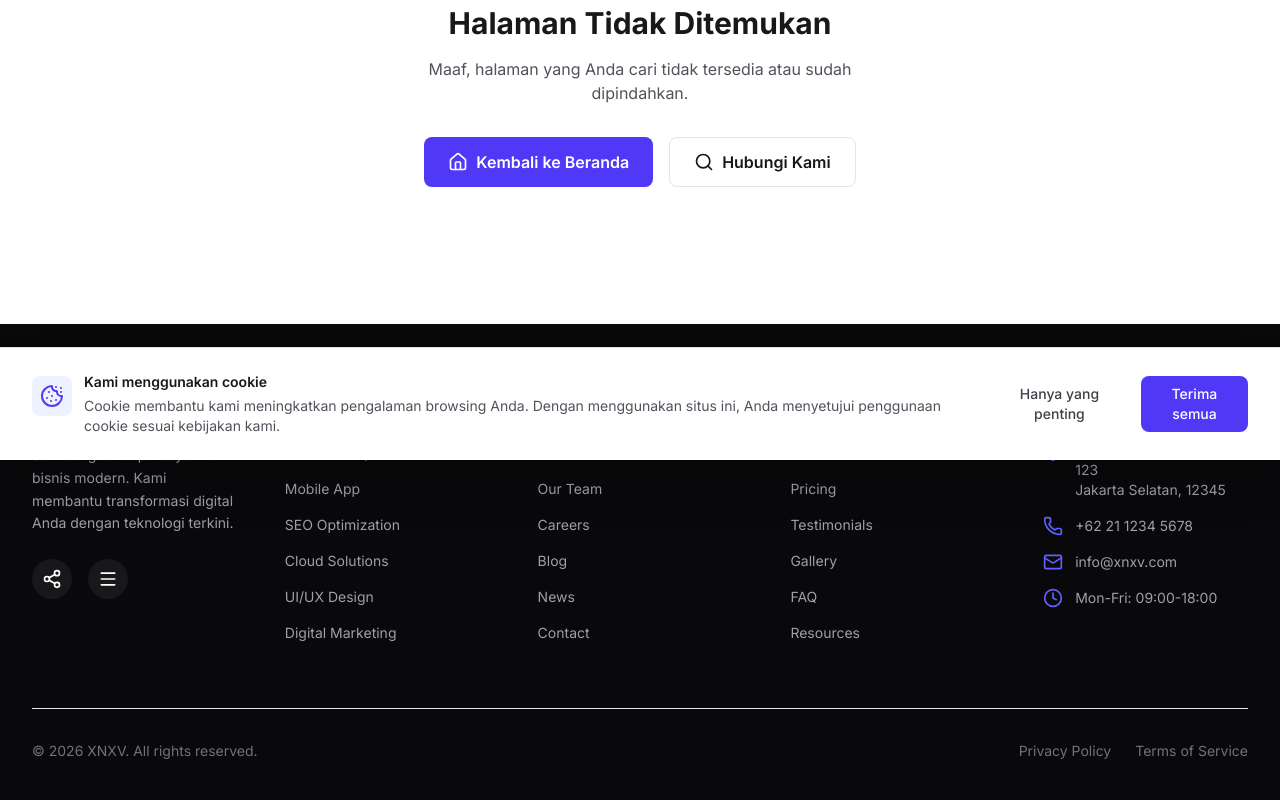
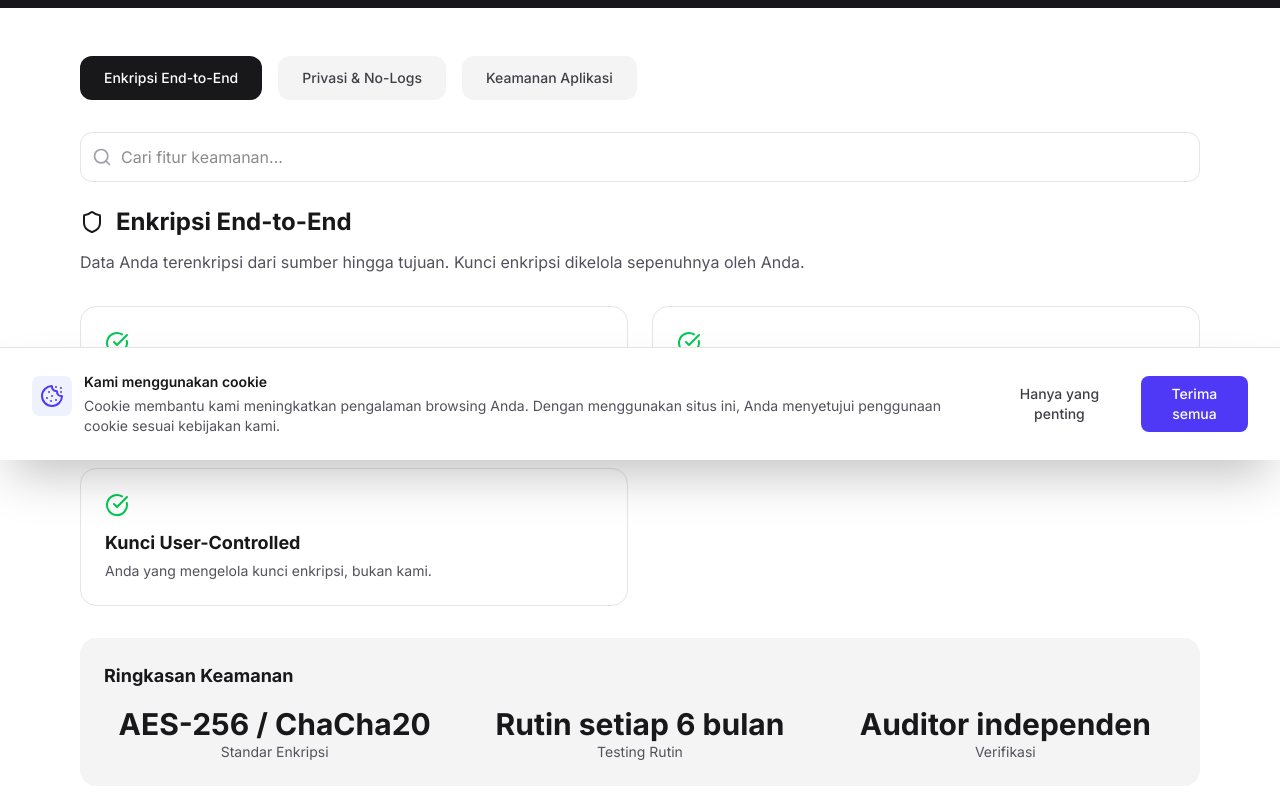
Before and after one commit to aryaapriawann-dev/XNXNV, a Next.js app: page /security in a window 1280 px wide. Before the commit this address had no page. Shown: the part 340-1140 px from the top of the page. Built offline with nearby package versions, Linux system fonts and the light colour scheme.

Commit message:
feat(security): add security hub page with pillar-based navigation

```diff
--- /dev/null
+++ b/src/app/security/page.tsx
@@ -0,0 +1,153 @@
+"use client";
+import { useMemo, useState } from "react";
+import Link from "next/link";
+import { Search, Shield, Lock, Monitor, Globe, ChevronRight, CheckCircle, AlertTriangle, Clock } from "lucide-react";
+
+const SECURITY_PILLARS = [
+  {
+    id: "1",
+    title: "Enkripsi End-to-End",
+    description: "Data Anda terenkripsi dari sumber hingga tujuan. Kunci enkripsi dikelola sepenuhnya oleh Anda.",
+    features: [
+      { name: "AES-256", desc: "Standar enkripsi tingkat militer untuk data tidak bergerak." },
+      { name: "ChaCha20-Poly1305", desc: "Enkripsi modern untuk koneksi real-time." },
+      { name: "Kunci User-Controlled", desc: "Anda yang mengelola kunci enkripsi, bukan kami." },
+    ],
+    stats: { standard: "AES-256 / ChaCha20", testing: "Rutin setiap 6 bulan", verifiedBy: "Auditor independen" },
+  },
+  {
+    id: "2",
+    title: "Privasi & No-Logs",
+    description: "Kami tidak menyimpan log aktivitas Anda. Privasi Anda adalah prioritas utama.",
+    features: [
+      { name: "No-Logs Policy", desc: "Tidak ada catatan aktivitas yang disimpan." },
+      { name: "RAM-Only Servers", desc: "Server yang melewati data hanya di memori sementara." },
+      { name: "Audit Berkala", desc: "Audit independen untuk memverifikasi compliance." },
+    ],
+    stats: { policy: "No-Logs Verified", auditFrequency: "2x setahun", complianceLevel: "SOC 2 Type II" },
+  },
+  {
+    id: "3",
+    title: "Keamanan Aplikasi",
+    description: "Aplikasi kami dibangun dengan keamanan sebagai fondasi utama dari awal.",
+    features: [
+      { name: "Autentikasi 2FA", desc: "Lapisan keamanan tambahan untuk akun Anda." },
+      { name: "Biometrik Support", desc: "Login menggunakan sidik jari atau face recognition." },
+      { name: "Session Management", desc: "Manajemen sesi yang ketat dengan timeout otomatis." },
+    ],
+    stats: { features: "3 lapisan keamanan", updates: "Bulanan", scope: "Windows, macOS, iOS, Android" },
+  },
+];
+
+export default function SecurityPage() {
+  const [q, setQ] = useState("");
+  const [selectedPillar, setSelectedPillar] = useState(0);
+
+  const filteredFeatures = useMemo(() => {
+    const pillar = SECURITY_PILLARS[selectedPillar];
+    const query = q.toLowerCase();
+    if (!query) return pillar.features;
+    return pillar.features.filter((f) =>
+      f.name.toLowerCase().includes(query) ||
+      f.desc.toLowerCase().includes(query)
+    );
+  }, [q, selectedPillar]);
+
+  return (
+    <div className="flex flex-col min-h-screen">
+      <section className="py-20 bg-zinc-900 text-white text-center">
+        <div className="max-w-4xl mx-auto px-4">
+          <p className="text-sm uppercase tracking-widest text-zinc-400 mb-3">Keamanan</p>
+          <h1 className="text-4xl sm:text-5xl font-bold mb-4">Pusat Keamanan</h1>
+          <p className="text-lg text-zinc-300">Transparansi penuh tentang praktik keamanan dan privasi kami.</p>
+        </div>
+      </section>
+
+      <section className="py-12 bg-white dark:bg-slate-950">
+        <div className="max-w-6xl mx-auto px-4">
+          <div className="flex flex-col sm:flex-row gap-4 mb-8">
+            {SECURITY_PILLARS.map((pillar, idx) => (
+              <button
+                key={pillar.id}
+                onClick={() => setSelectedPillar(idx)}
+                className={`px-6 py-3 rounded-xl text-sm font-medium transition-colors ${
+                  selectedPillar === idx
+                    ? "bg-zinc-900 text-white dark:bg-white dark:text-zinc-900"
+                    : "bg-zinc-100 text-zinc-700 dark:bg-slate-800 dark:text-zinc-300"
+                }`}
+              >
+                {pillar.title}
+              </button>
+            ))}
+          </div>
+
+          <div className="relative mb-6">
+            <Search className="absolute left-3 top-1/2 -translate-y-1/2 h-5 w-5 text-zinc-400" />
+            <input
+              value={q}
+              onChange={(e) => setQ(e.target.value)}
+              placeholder="Cari fitur keamanan..."
+              className="w-full pl-10 pr-4 py-3 rounded-xl border border-zinc-200 dark:border-slate-700 bg-white dark:bg-slate-900 text-zinc-900 dark:text-white"
+            />
+          </div>
+
+          <div className="mb-8">
+            <div className="flex items-center gap-3 mb-3">
+              <Shield className="h-6 w-6 text-zinc-900 dark:text-white" />
+              <h2 className="text-2xl font-bold text-zinc-900 dark:text-white">
+                {SECURITY_PILLARS[selectedPillar].title}
+              </h2>
+            </div>
+            <p className="text-zinc-600 dark:text-zinc-400">
+              {SECURITY_PILLARS[selectedPillar].description}
+            </p>
+          </div>
+
+          <div className="grid grid-cols-1 md:grid-cols-2 gap-6">
+            {filteredFeatures.map((feature) => (
+              <div
+                key={feature.name}
+                className="p-6 rounded-2xl border border-zinc-200 dark:border-slate-800 bg-white dark:bg-slate-900 hover:shadow-md transition-shadow"
+              >
+                <CheckCircle className="h-6 w-6 text-green-500 mb-3" />
+                <h3 className="text-lg font-bold text-zinc-900 dark:text-white mb-1">{feature.name}</h3>
+                <p className="text-sm text-zinc-600 dark:text-zinc-400">{feature.desc}</p>
+              </div>
+            ))}
+          </div>
+
+          {filteredFeatures.length === 0 && (
+            <p className="text-center text-zinc-500 py-12">Tidak ada fitur yang ditemukan.</p>
+          )}
+
+          <div className="mt-8 p-6 rounded-2xl bg-zinc-100 dark:bg-slate-800">
+            <h3 className="text-lg font-bold text-zinc-900 dark:text-white mb-4">Ringkasan Keamanan</h3>
+            <div className="grid grid-cols-2 md:grid-cols-3 gap-6 text-center">
+              <div>
+                <p className="text-3xl font-bold text-zinc-900 dark:text-white">{SECURITY_PILLARS[selectedPillar].stats.standard}</p>
+                <p className="text-sm text-zinc-600 dark:text-zinc-400">Standar Enkripsi</p>
+              </div>
+              <div>
+                <p className="text-3xl font-bold text-zinc-900 dark:text-white">{SECURITY_PILLARS[selectedPillar].stats.testing}</p>
+                <p className="text-sm text-zinc-600 dark:text-zinc-400">Testing Rutin</p>
+              </div>
+              <div>
+                <p className="text-3xl font-bold text-zinc-900 dark:text-white">{SECURITY_PILLARS[selectedPillar].stats.verifiedBy}</p>
+                <p className="text-sm text-zinc-600 dark:text-zinc-400">Verifikasi</p>
+              </div>
+            </div>
+          </div>
+
+          <div className="flex justify-center mt-12">
+            <Link
+              href="/security/audits"
+              className="inline-flex items-center gap-2 px-6 py-3 bg-zinc-900 text-white rounded-full font-semibold hover:bg-zinc-700 transition-colors"
+            >
+              Lihat Laporan Audit <ChevronRight className="h-5 w-5" />
+            </Link>
+          </div>
+        </div>
+      </section>
+    </div>
+  );
+}
```
